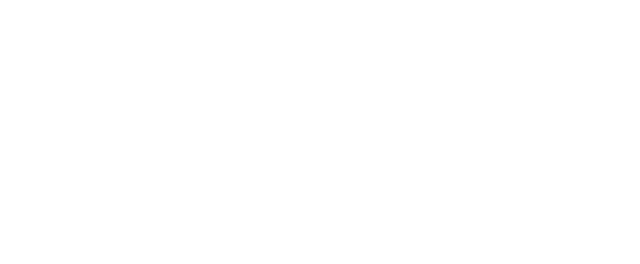
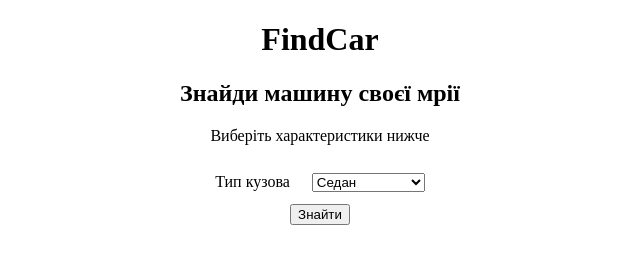
Before and after one commit to Artur545/D.Z.-4-, a plain HTML site: page index.html in a window 1280 px wide. Shown: the whole page, without its empty margins (320-960 px from the left). Drawn offline with Linux system fonts and the light colour scheme.

Commit message:
Some Text

```diff
--- a/index.html
+++ b/index.html
@@ -8,6 +8,46 @@
 
 <body>
 
+    <header align="center">
+        <h1>FindCar</h1>
+        <h2>Знайди машину своєї мрії</h2>
+    </header>
+
+    <main>
+
+        <p align=center>Виберіть характеристики нижче</p>
+
+        <form action="https://fom.in.ua/echo" target="_blank">
+
+            <table align="center" cellpadding="10px">
+
+                <tr>
+                    <td>Тип кузова</td>
+                    <td>
+                        <select name="Тип кузова">
+                            <option>Седан</option>
+                            <option>Купе</option>
+                            <option>Хетчбек</option>
+                            <option>Ліфтбек</option>
+                            <option>Фастбек</option>
+                            <option>Універсал</option>
+                            <option>Кросовер</option>
+                            <option>Позашляховик</option>
+                        </select>
+                    </td>
+                </tr>
+
+            </table>
+
+            <div align="center">
+                <input type="submit" value="Знайти" align="center">
+            </div>
+
+        </form>
+
+    </main>
+
+
 </body>
 
 </html>
```
